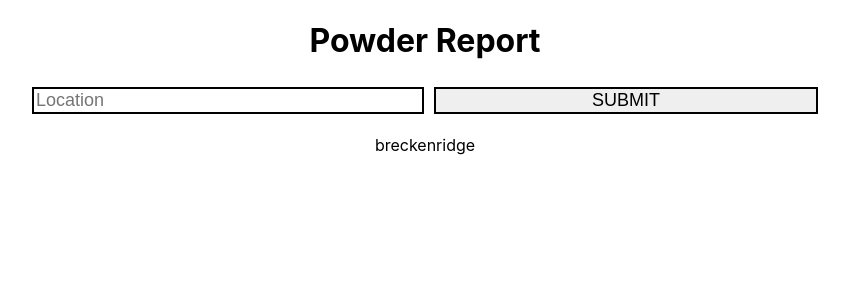
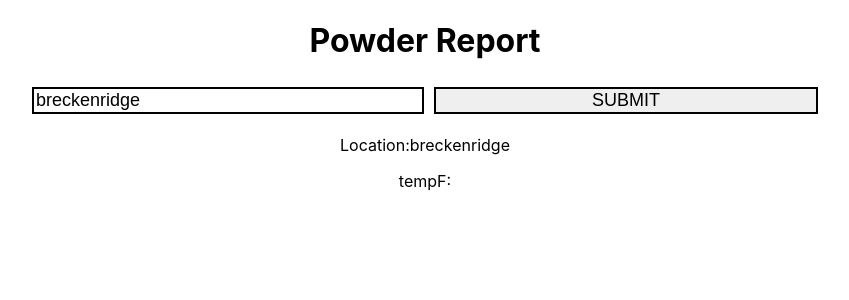
Before and after one commit to BenHolden010/Powder-Report, a React (Create React App) app: page / in a window 1280 px wide. Shown: the top 300 px of the page, without its empty margins (215-1064 px from the left). Built offline with nearby package versions, Linux system fonts and the light colour scheme.

Commit message:
Add report functionality to the Report component.

```diff
--- a/src/App.js
+++ b/src/App.js
@@ -13,15 +13,14 @@
   useEffect(()=>{
     // getReportByCity()
     // .then(data=>console.log(data))
-
-  },[])
+    // console.log(report)
+  },[report])
 
  function addReport(newReport) {
     setReports([...reports, newReport]);
   }
 
   function deleteReport(id) {
-    console.log(id)
     const filteredReport = reports.filter(Report => Report.id !== id);
     setReports(filteredReport)
   }
@@ -30,7 +29,7 @@
   <main className='App'>
       <h1>Powder Report</h1>
       <Form addReport={addReport} setReport={setReport} setLocation={setLocation}/>
-      <Report location={location} report={report}/>
+      {report && <Report location={location} report={report}/>}
       <Reports reports={reports} deleteReport={deleteReport}/>
     </main>
   )
--- a/src/Form.js
+++ b/src/Form.js
@@ -4,12 +4,15 @@
 
 export default function Form({addReport, location, report, setLocation, setReport}){
 
-
-function submitLocations(event){
-  event.preventDefault()
-  setReport(sampleData)
-
-}
+  location = 'breckenridge'
+  function submitLocations(event){
+    event.preventDefault()
+    if(location === 'breckenridge'){
+      setReport(sampleData.data)
+      console.log(sampleData.data.weather[0].bottom[0].maxtempF)
+      // console.log(report)
+    }
+  }
 
 function submitReports(event) {
         event.preventDefault()
@@ -19,7 +22,7 @@
   }
   function clearInput(){
         setLocation("")
-        setReport({})
+        // setReport({})
   }
 
     return (
--- a/src/Report.js
+++ b/src/Report.js
@@ -1,11 +1,15 @@
 
 
 function Report({location, report}){
-
-
+  console.log(report)
+const tempF = null
+// let query = report.request[0].query
+// console.log(report[0])
   return (
   <div className='report'>
-    <p>{location}</p>
+    <p>Location:{location}</p>
+    {/* <p>Query:{query}</p> */}
+    <p>tempF: {tempF}</p>
   </div>
 )
 }
```
